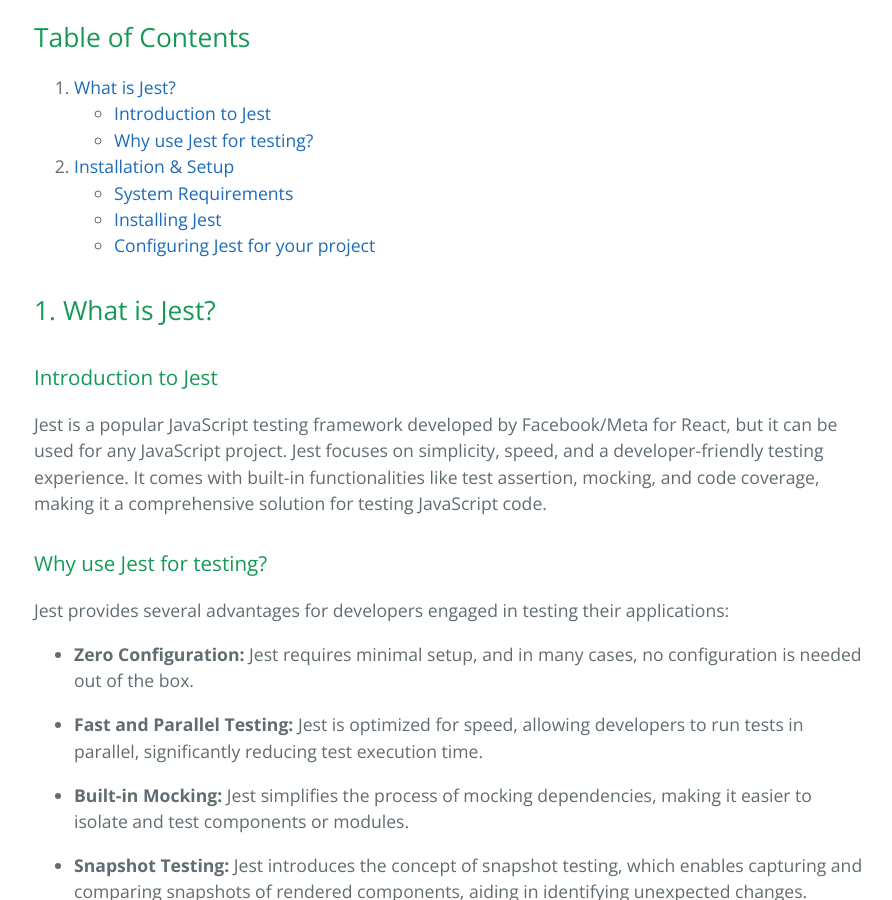
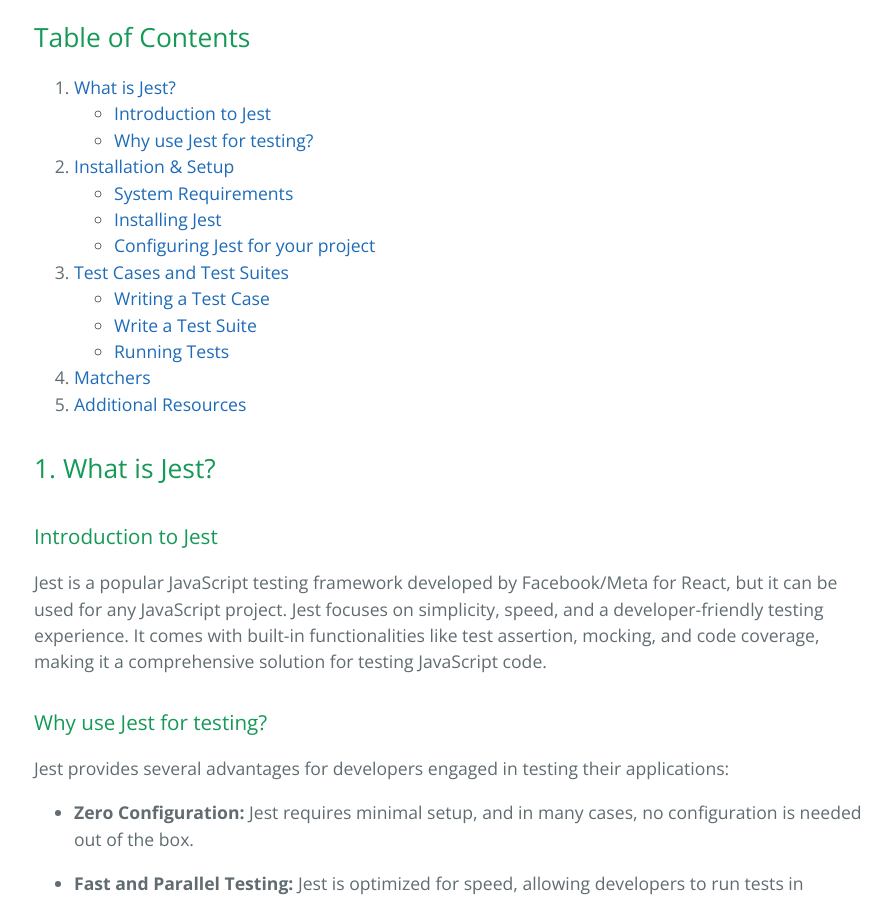
Before and after one commit to learning-software-engineering/learning-software-engineering.github.io, a Jekyll site: the page built from Topics/Development_Process/Intro_to_Jest.md, in a window 1280 px wide and 900 px high, scrolled down 404 px. Shown: the whole window, without its empty margins (190-1082 px from the left). Built offline with Jekyll 4.4.1, drawn with Linux system fonts in a browser that asks for light colours; our own code applies the rules of GitHub Pages for plain Markdown files; some of the changed text lies outside the part shown.

Commit message:
Updated table of contents

```diff
--- a/Topics/Development_Process/Intro_to_Jest.md
+++ b/Topics/Development_Process/Intro_to_Jest.md
@@ -9,6 +9,12 @@
    - [System Requirements](#system-requirements)
    - [Installing Jest](#installing-jest)
    - [Configuring Jest for your project](#configuring-jest-for-your-project)
+3. [Test Cases and Test Suites](#3-test-cases-and-test-suites)
+   - [Writing a Test Case](#writing-a-test-case)
+   - [Write a Test Suite](#writing-a-test-suite)
+   - [Running Tests](#running-tests)
+4. [Matchers](#4-matchers)
+5. [Additional Resources](#additional-resources)
 
 ## 1. What is Jest?
 
@@ -184,3 +190,7 @@
    - `toThrow`
 - Arrays/Iterables
    - `toContain`
+
+## Additional Resources
+
+### [Official Jest Documentation](https://jestjs.io/docs/getting-started)
```
